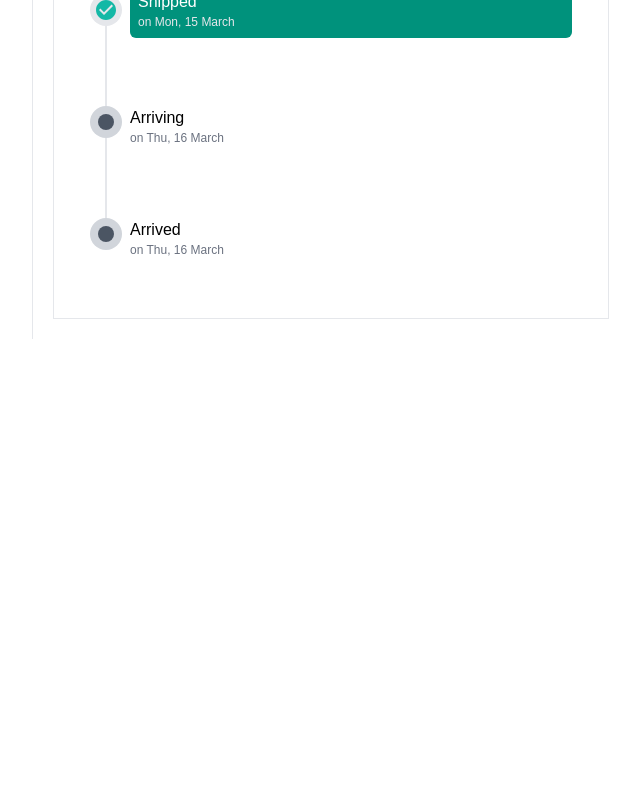
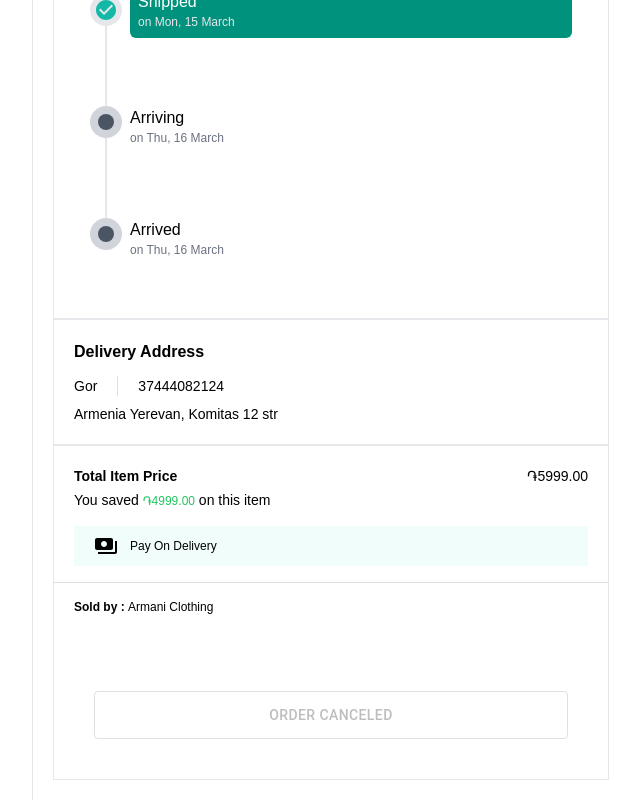
Before and after one commit to mypy125/ecommerce-multivendor-frontend, a React (Create React App) app: page / in a window 1280 px wide. Shown: the part 710-1510 px from the top of the page, without its empty margins (463-1103 px from the left). Before the commit the page ends 1049 px from the top, so only its background shows below. Built offline with nearby package versions, Linux system fonts and the light colour scheme.

Commit message:
added_orderdetails_and_orderstepper-section

```diff
--- a/src/customer/pages/account/OrderDetails.tsx
+++ b/src/customer/pages/account/OrderDetails.tsx
@@ -1,7 +1,8 @@
-import { Box, Button } from "@mui/material";
+import { Box, Button, Divider } from "@mui/material";
 import React from "react";
 import { useNavigate } from "react-router-dom";
 import OrderSepper from "./OrderSepper.tsx";
+import { Payments } from "@mui/icons-material";
 
 const OrderDetails = () => {
     const navigate = useNavigate();
@@ -29,6 +30,52 @@ const OrderDetails = () => {
         <section className="border p-5">
             <OrderSepper orderStatus={"SHIPPED"}/>
         </section>
+
+        <div className="border pb-5 p-5">
+            <h1 className="font-bold pb-3">Delivery Address</h1>
+            <div className="text-sm space-y-2">
+                <div className="flex gap-5 font-medium">
+                    <p>{"Gor"}</p>
+                    <Divider flexItem orientation="vertical"/>
+                    <p>{37444082124}</p>
+                </div>
+                <p>Armenia Yerevan, Komitas 12 str</p>
+            </div>
+        </div>
+        <div className="border space-y-4">
+            <div className="flex justify-between text-sm pt-5 px-5">
+                <div className="space-y-1">
+                    <p className="font-bold">Total Item Price</p>
+                    <p>You saved <span className="text-green-500 font-medium text-xs">֏{4999}.00</span> on this item</p>
+                </div>
+                <p className="font-medium">֏{5999}.00</p>
+            </div>
+            <div className="px-5">
+                <div className="bg-teal-50 px-5 py-2 text-xs font-medium flex items-center gap-3">
+                    <Payments/>
+                    <p>Pay On Delivery</p>
+                </div>
+            </div>
+
+            <Divider/>
+
+            <div className="px-5 pb-5">
+                <p className="text-xs"><strong>Sold by : </strong>{"Armani Clothing"}</p>
+            </div>
+
+            <div className="p-10">
+                <Button
+                disabled={true}
+                // onClick={handleCencelOrder}
+                color="error" sx={{py:"0.7rem"}} className="" variant="outlined"
+                fullWidth
+                >
+                    {
+                        true ? "order canceled":"Cancel Order"
+                    }
+                </Button>
+            </div>
+        </div>
        </Box>
     )
 
--- a/src/customer/pages/account/OrderSepper.tsx
+++ b/src/customer/pages/account/OrderSepper.tsx
@@ -5,16 +5,16 @@ import React, { useEffect, useState } from "react";
 
 const steps=[
     {name:"OrderPlaced", description:"on Thu, 11 March", value:"PLACED"},
-    {name:"Packed", description:"Item packed in Dispatch Warehause", value:"CONFIRM"},
+    {name:"Packed", description:"Item packed in Dispatch Warehause", value:"CONFIRMED"},
     {name:"Shipped", description:"on Mon, 15 March", value:"SHIPPED"},
     {name:"Arriving", description:"on Thu, 16 March", value:"ARRIVING"},
     {name:"Arrived", description:"on Thu, 16 March", value:"DELIVERED"},
-    // {name:"Canceled", description:"on Thu, 16 March", value:"CANCELLED"}
+    // {name:"Canceled", description:"on Thu, 16 March", value:"CANCELED"}
 
 ]
 const canceledStep=[
     {name:"Order Placed", description:"on Thu, 11 March", value:"PLACED"},
-    {name:"Order Canceled", description:"on Thu, 11 March", value:"CANCELLED"},
+    {name:"Order Canceled", description:"on Thu, 11 March", value:"CANCELED"},
 ]
 
 const currentStep=2
@@ -22,7 +22,7 @@ const OrderSepper = ({orderStatus}:any) => {
     const [statusStep, setStatusStep]=useState(steps);
 
     useEffect(()=> {
-        if(orderStatus === 'CANCELLED'){
+        if(orderStatus === 'CANCELED'){
             setStatusStep(canceledStep)
         }
         else{
@@ -61,7 +61,7 @@ const OrderSepper = ({orderStatus}:any) => {
                         <div className={`${step.value===orderStatus
                             ? "bg-primary-color p-2 text-white font-medim rounded-md -translate-y-3"
                             :""
-                        } ${(orderStatus==="CANCALLED"&&step.value===orderStatus)
+                        } ${(orderStatus==="CANCALED"&&step.value===orderStatus)
                             ? "bg-red-500":""
                         }w-full`}
                         >
```
